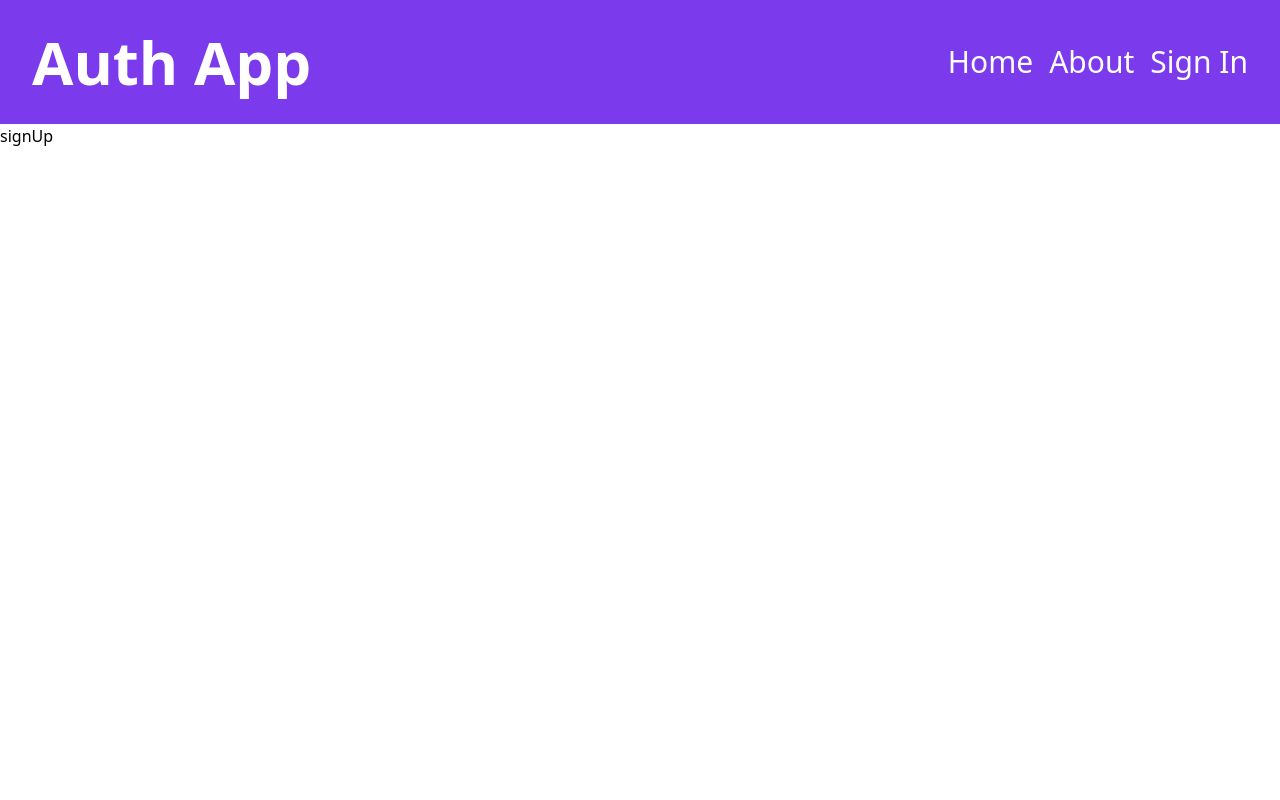
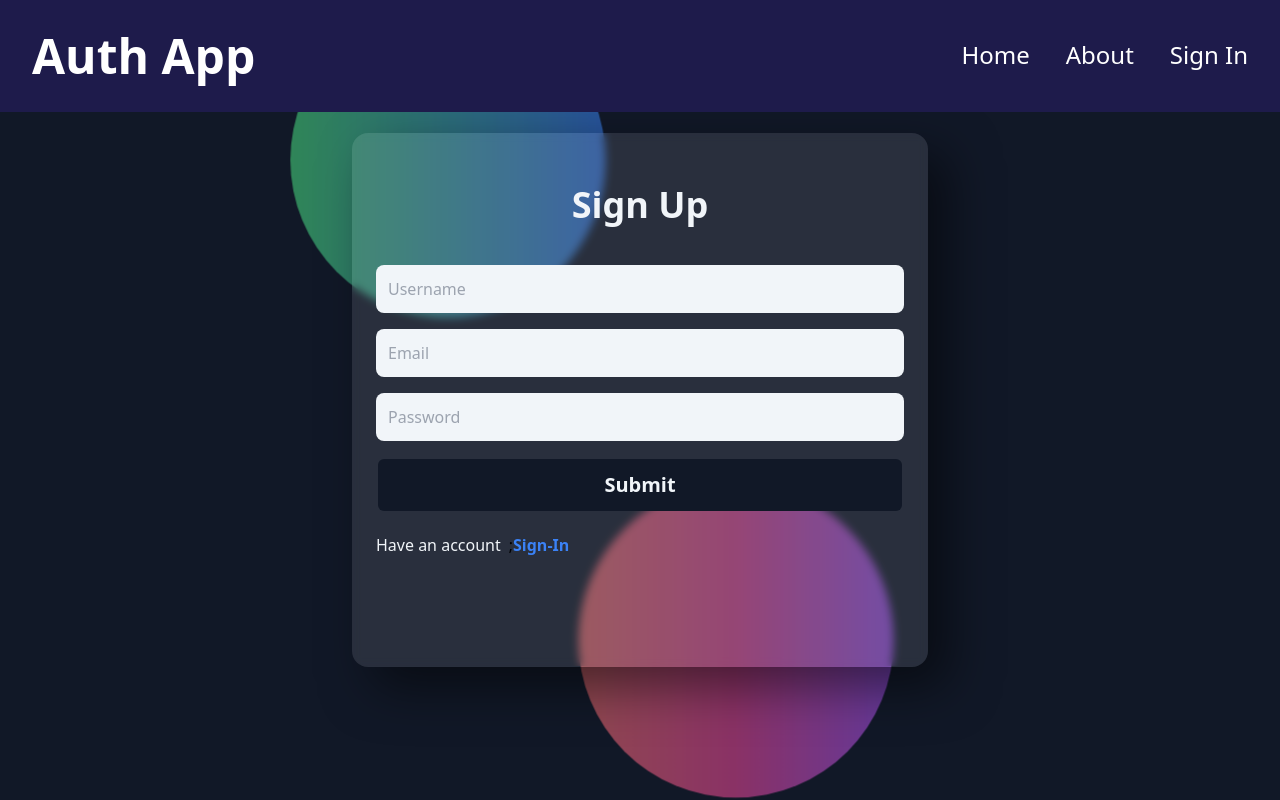
Before and after one commit to RenanlMelo/MERN-auth, a React (Vite) app in the folder client/: page /sign-up in a window 1280 px wide. Built offline with nearby package versions, Linux system fonts and the light colour scheme.

Commit message:
complete sign up page ui

```diff
--- a/client/src/components/Header.jsx
+++ b/client/src/components/Header.jsx
@@ -2,20 +2,20 @@ import { Link } from 'react-router-dom'
 
 export default function Header() {
   return (
-    <div className='bg-violet-600 text-white'>
+    <div className='bg-indigo-950 text-white mb-12 w-screen absolute z-10'>
         <div className="flex justify-between items-center mas-w-6xl mx-auto p-8">
             <Link to='/'>
-                <h1 className='font-bold text-6xl'>Auth App</h1>
+                <h1 className='font-bold text-5xl'>Auth App</h1>
             </Link>
-            <ul className='flex gap-4 text-3xl'>
+            <ul className='flex gap-9 text-2xl '>
                 <Link to='/'>
-                    <li>Home</li>
+                    <li className='after:block after:content-[""] after:h-[3px] after:bg-white after:w-full after:scale-x-0 after:hover:scale-x-100 after:transition after:duration-300 after:origin-center'>Home</li>
                 </Link>
                 <Link to='/about'>
-                    <li>About</li>
+                    <li className='after:block after:content-[""] after:h-[3px] after:bg-white after:w-full after:scale-x-0 after:hover:scale-x-100 after:transition after:duration-300 after:origin-center'>About</li>
                 </Link>
                 <Link to='/sign-in'>
-                    <li>Sign In</li>
+                    <li className='after:block after:content-[""] after:h-[3px] after:bg-white after:w-full after:scale-x-0 after:hover:scale-x-100 after:transition after:duration-300 after:origin-center'>Sign In</li>
                 </Link>
             </ul>
         </div>
--- a/client/src/pages/SignUp.jsx
+++ b/client/src/pages/SignUp.jsx
@@ -1,7 +1,32 @@
-import React from 'react'
+import { Link } from 'react-router-dom';
+document.body.style.overflow = "hidden";
 
 export default function signUp() {
   return (
-    <div>signUp</div>
+    <div className="bg-gray-900 z-0 absolute bg-cover bg-center bg-no-repeat top-0 w-screen h-screen flex justify-center items-center">
+      <div className="bg-gradient-to-r from-green-400 to-blue-500 rounded-full absolute aspect-square w-3/12 left-72 top-0 animate-pulse"></div>
+      <div className="bg-gradient-to-r from-red-400 via-pink-500 to-purple-500 rounded-full absolute aspect-square w-3/12 right-96 bottom-0  animate-pulse"></div>
+      <div className='p-6 max-w-xl w-1/2 h-4/6 bg-white bg-opacity-10 relative z-20 shadow-5xl rounded-2xl backdrop-blur-sm'>
+        <h1 className="text-4xl text-center font-semibold my-7 pb-3 text-slate-100">Sign Up</h1>
+        <form className='flex flex-col gap-4'>
+          <input type="text" placeholder='Username' id='username' className='bg-slate-100 p-3 rounded-lg' />
+          <input type="text" placeholder='Email' id='email' className='bg-slate-100 p-3 rounded-lg' />
+          <input type="password" placeholder='Password' id='password' className='bg-slate-100 p-3 rounded-lg' />
+          <a href="#_" class="relative p-0.5 inline-flex items-center justify-center font-bold overflow-hidden group rounded-md">
+            <span class="w-full h-full absolute"></span>
+            <span class="relative px-6 py-3 text-center w-screen transition-all ease-out bg-gray-900 rounded-md duration-400 hover:scale-110 hover:ease-linear hover:duration-75 hover:bg-indigo-950">
+            <span class="relative text-xl text-slate-100">Submit</span>
+          </span>
+          </a>
+        </form>
+        <div className='flex gap-2 mt-5'>
+          <p className='text-slate-100'>Have an account</p>
+          <Link to='/sign-in'>;
+            <span className='text-blue-500 font-semibold'>Sign-In</span>
+          </Link>
+        </div>
+      </div>
+    </div>
+
   )
 }
--- a/client/tailwind.config.js
+++ b/client/tailwind.config.js
@@ -4,7 +4,26 @@ module.exports = {
     "./src/**/*.{js,jsx,ts,tsx}",
   ],
   theme: {
-    extend: {},
-  },
+    extend: {
+      boxShadow: {
+        '5xl': '20px 20px 50px rgba(0, 0, 0, 0.5)',
+      },
+
+      keyframes: {
+
+        pulse: {
+         '0%': { transform: 'scale(0.9)', opacity: '.9' },
+         '50%': { transform: 'scale(1)', opacity: '.5' },
+         '100%': { transform: 'scale(0.9)', opacity: '.9' },
+          },
+
+        },
+
+      animation: {
+        'pulse': 'pulse 4s cubic-bezier(0.4, 0, 0.6, 1) infinite',
+      },
+
+    }, //extend
+  }, //theme
   plugins: [],
 }
```
